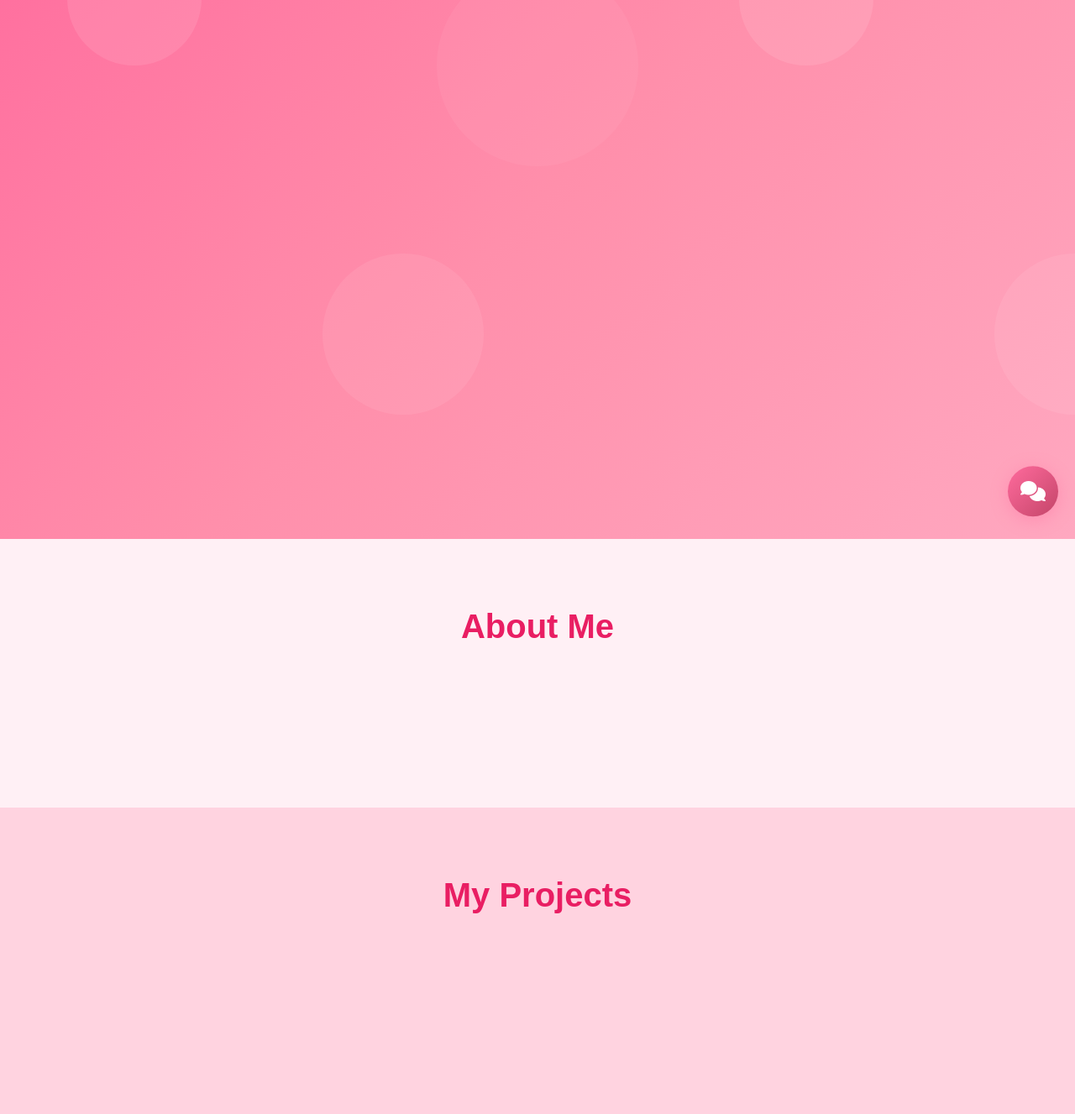
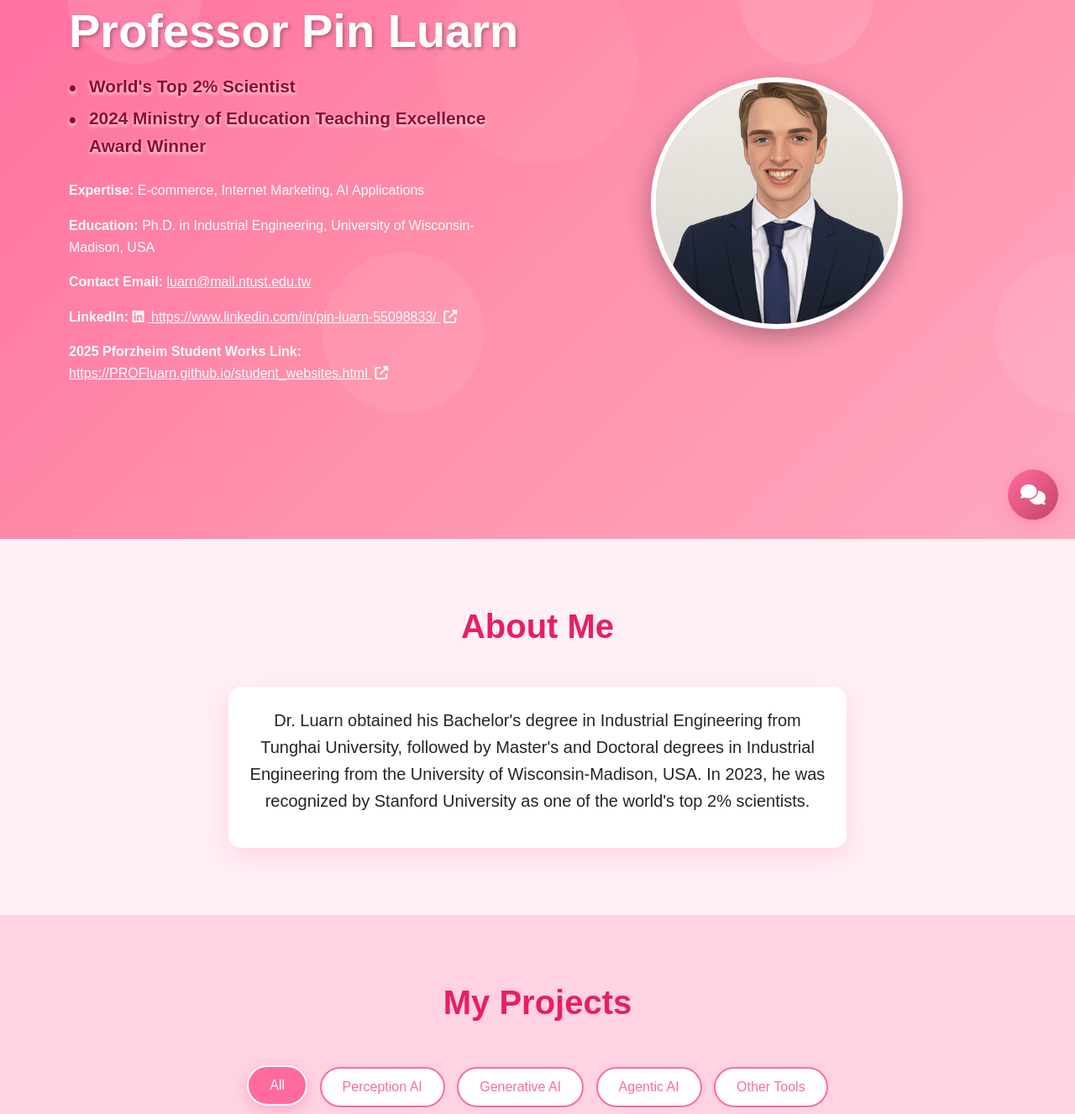
Before and after one commit to Benjamin5999/Benjamin5999.github.io, a plain HTML site: page index.html in a window 1280 px wide. Shown: the part 158-1485 px from the top of the page at 84% size. Drawn offline with nearby package versions, Linux system fonts and the light colour scheme.

Commit message:
Add files via upload

```diff
--- a/index.html
+++ b/index.html
@@ -339,19 +339,19 @@
         });
 // ====== User Profile Data Section - Please modify the content below ======
         const profileData = {
-            name: "Benjamin aka Boubouben",
-            title1: "IMEP student in Pforzheim",
-            title2: "French Student with ambitious",
-            expertise: "international business",
-            education: "Neoma Business School in Rouen",
-            email: "benjamin.boughari@gmail.com",
-            linkedin: "https://www.linkedin.com/feed/?trk=sem-ga_campid.17342682713_asid.148803897556_crid.730830873565_kw.linkedin_d.c_tid.kwd-148086543_n.g_mt.e_geo.9041929",
-            about1: "Benjamin loves theater and fond of reading.",
-            about2: "He likes badminton and pasta.",
-            about3: "He made an internship as a category manager in the food firm Marie and worked as an assistant communication in the Startup Envi"",
+            name: "Professor Pin Luarn",
+            title1: "World's Top 2% Scientist",
+            title2: "2024 Ministry of Education Teaching Excellence Award Winner",
+            expertise: "E-commerce, Internet Marketing, AI Applications",
+            education: "Ph.D. in Industrial Engineering, University of Wisconsin-Madison, USA",
+            email: "luarn@mail.ntust.edu.tw",
+            linkedin: "https://www.linkedin.com/in/pin-luarn-55098833/",
+            about1: "Dr. Luarn obtained his Bachelor's degree in Industrial Engineering from Tunghai University, followed by",
+            about2: " Master's and Doctoral degrees in Industrial Engineering from the University of Wisconsin-Madison, USA.",
+            about3: "In 2023, he was recognized by Stanford University as one of the world's top 2% scientists.",
             about4: "", // Add additional about content here if needed
-            phone: "0781488757",
-            location: "Pforzheim University"
+            phone: "886-2-2737-6754",
+            location: "Office: T2-409<br>National Taiwan University of Science and Technology"
         };
         // ====== User Profile Data Section End ======
     </script>
```
